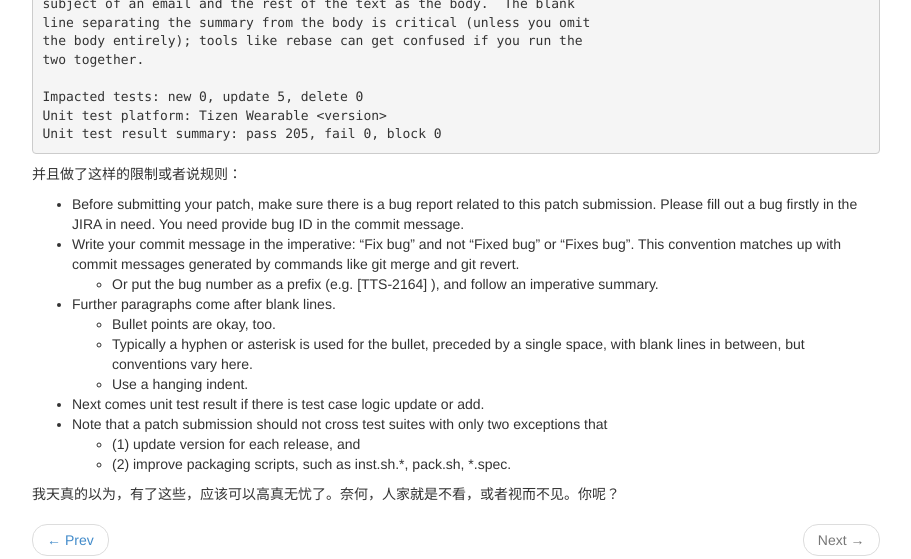
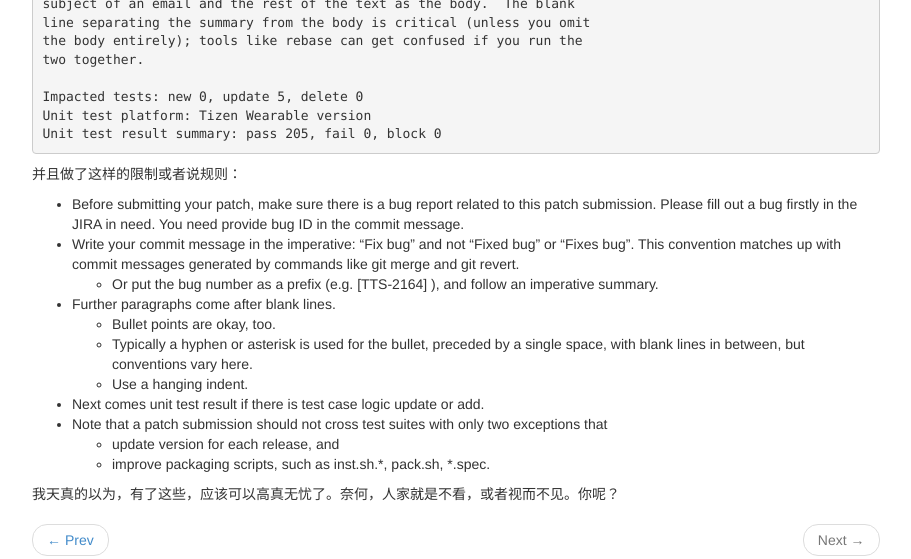
Before and after one commit to shuixin222/zqzhang.github.io, a Jekyll site: the page built from _posts/2015-01-09-commit-message.md, in a window 1280 px wide and 900 px high, scrolled down 905 px. Shown: the part 338-897 px from the top of the window, without its empty margins (38-949 px from the left). Built offline with Jekyll 4.4.1, drawn with Linux system fonts in a browser that asks for light colours; some of the changed text lies outside the part shown.

Commit message:
Format 2015-01-09-commit-message.md

````diff
--- a/_posts/2015-01-09-commit-message.md
+++ b/_posts/2015-01-09-commit-message.md
@@ -26,9 +26,9 @@
 2. 将 `autocmd Filetype gitcommit setlocal spell textwidth=72` 添加到 `~/.vimrc` 配置文件中，它能帮你检查拼写并自动换行。
 3. 绝不要使用 `git commit -m <msg>` 或者 `git commit --message=<msg>` ！ 它们会把你带到阴沟里去。
 4. 拷问自己这些问题（在提交信息里回答它们）：
-  1. 为啥必须要做这个改动？（Why is this change necessary?）
-  2. 这个改动解决了啥问题？（How does it address the issue?）
-  3. 这个改动带来啥副作用？（What side effects does this change have?）
+  * 为啥必须要做这个改动？（Why is this change necessary?）
+  * 这个改动解决了啥问题？（How does it address the issue?）
+  * 这个改动带来啥副作用？（What side effects does this change have?）
 5. 在提交信息里提供任何有助于改动被接受的链接，比如缺陷报告、讨论、背景等等。全链接比简略标识更有用。
 
 有个偷懒的学习法子，直接查看评审人员之前写的代码提交！没错，就是投其所好，让其愉快地阅读和接受你的代码提交。我在给 W3C 提交测试案例过程中，就偷师学艺过：Gérard Talbot、Simon Pieters、James Graham、Ms2ger、Odin Hørthe Omdal 等等。比如你可以使用 `git log --oneline --author zqzhang --since "Jan 1 2014"` 查看我自2014年以来的代码提交。（插一句，刚在 https://github.com/w3c/web-platform-tests 上查了一下，才发现去年只有一个真正的代码提交，其他的都是评审和介绍社区里的代码提交；要提交代码哦。）
@@ -39,7 +39,7 @@
 
 三年来做开源项目，多是和 git 打交道；项目多是靠 GitHub 和 Gerrit 托管，没有理由不看看它们是怎么做的。Gerrit 有篇 [《提交信息指南》](http://www.mediawiki.org/wiki/Gerrit/Commit_message_guidelines)，值得认真阅读。参考 Tim Pope 的 [Note About Git Commit Messages](http://tbaggery.com/2008/04/19/a-note-about-git-commit-messages.html)，综合项目需求，形成了这样的模板：
 
-```
+~~~
 Capitalized, short (50 chars or less) summary
 
 More detailed explanatory text, if necessary.  Wrap it to about 72
@@ -50,9 +50,9 @@
 two together.
 
 Impacted tests: new 0, update 5, delete 0
-Unit test platform: Tizen Wearable <version>
+Unit test platform: Tizen Wearable version
 Unit test result summary: pass 205, fail 0, block 0
-```
+~~~
 
 并且做了这样的限制或者说规则：
 
@@ -65,7 +65,7 @@
   * Use a hanging indent.
 * Next comes unit test result if there is test case logic update or add.
 * Note that a patch submission should not cross test suites with only two exceptions that
-  * (1) update version for each release, and
-  * (2) improve packaging scripts, such as inst.sh.*, pack.sh, *.spec.
+  * update version for each release, and
+  * improve packaging scripts, such as inst.sh.*, pack.sh, *.spec.
 
 我天真的以为，有了这些，应该可以高真无忧了。奈何，人家就是不看，或者视而不见。你呢？
````
